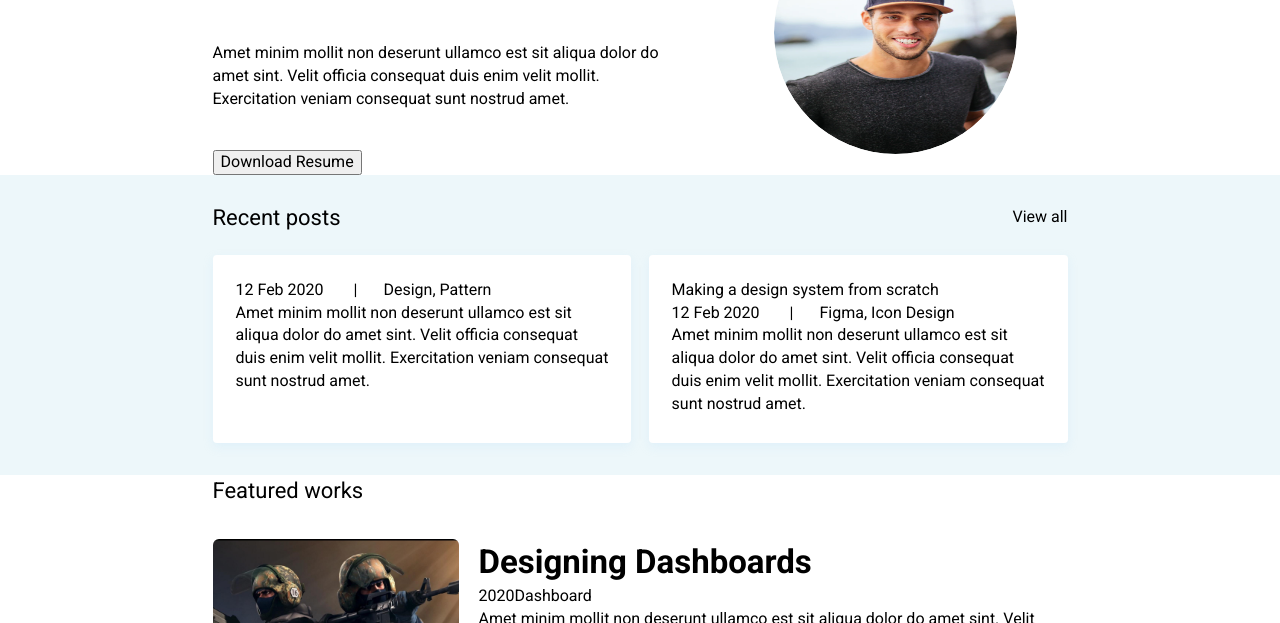
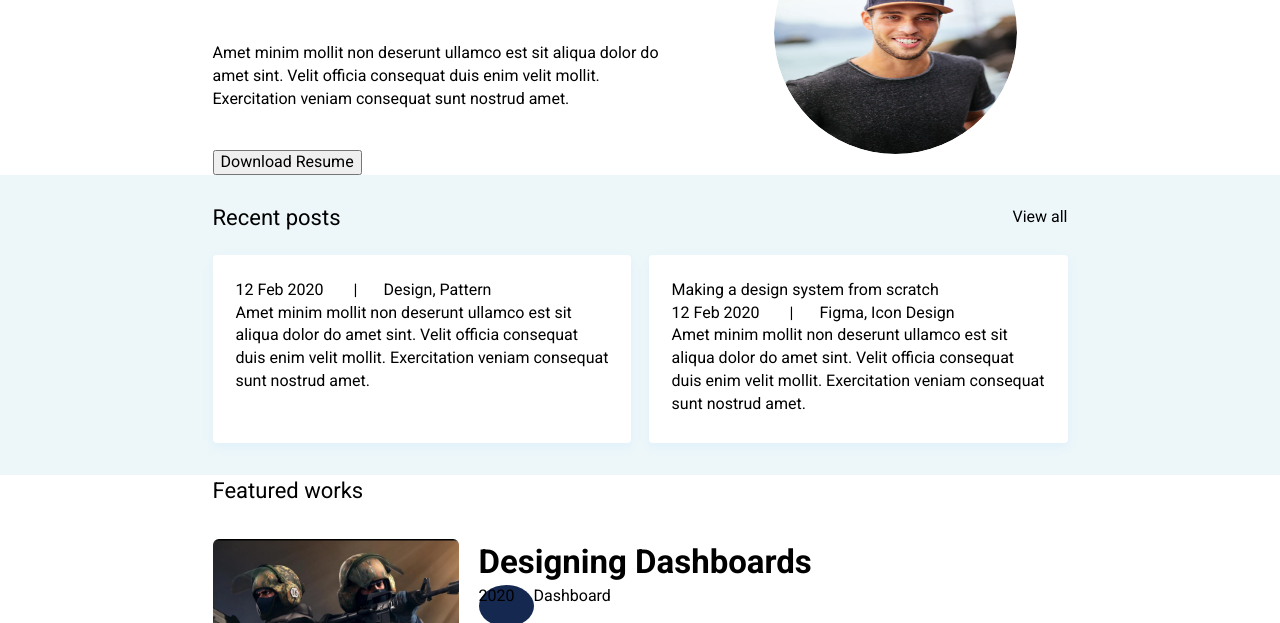
Before and after one commit to cxigan/portfolio, a plain HTML site: page index.html in a window 1280 px wide. Shown: the part 177-800 px from the top of the page. Drawn offline with Linux system fonts and the light colour scheme.

Commit message:
Add files via upload

```diff
--- a/css/style.css
+++ b/css/style.css
@@ -127,22 +127,17 @@ title {
   margin-left: 26px;
 }
 
-.section-title{
+.section-title {
   font-size: 22px;
 }
 
-.featured{
-
-}
-
-.work{
+.work {
   display: flex;
   padding-top: 32px;
   padding-bottom: 32px;
-
 }
 
-.work__img-wrap{
+.work__img-wrap {
   max-width: 246px;
   height: 180px;
   overflow: hidden;
@@ -151,24 +146,30 @@ title {
 }
 
 .work__img {
-width: 100%;
+  width: 100%;
   height: 100%;
   object-fit: cover;
 }
 
-.work__info{
- margin-left: 20px;
+.work__info {
+  margin-left: 20px;
 }
 
-.work__title{
+.work__title {
   font-size: 33px;
   font-weight: bold;
 }
 
-.subtitle{
- display: flex;
-
-
-.work__date{
+.subtitle {
+  display: flex;
+  margin-right: 32px;
 
 }
+
+.work__date {
+  position: relative;
+  height: 42px;
+  width: 55px;
+  background-color: #142850;
+  border-radius: 60%;
+}
```
